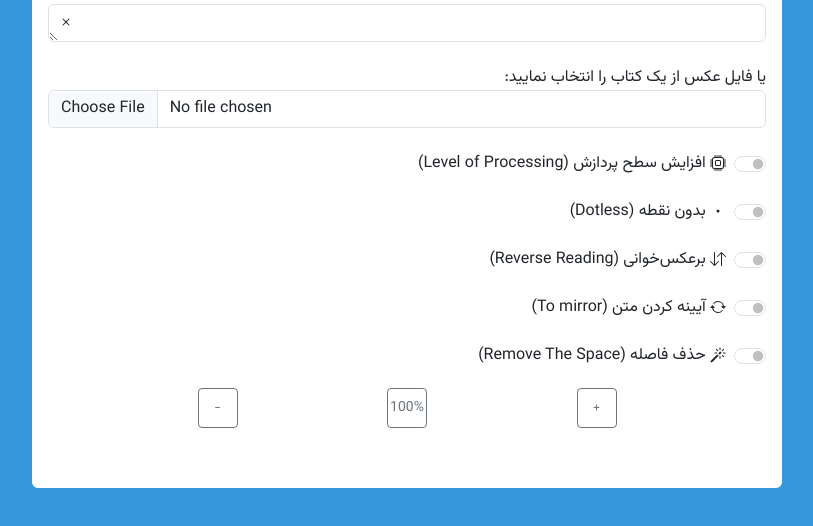
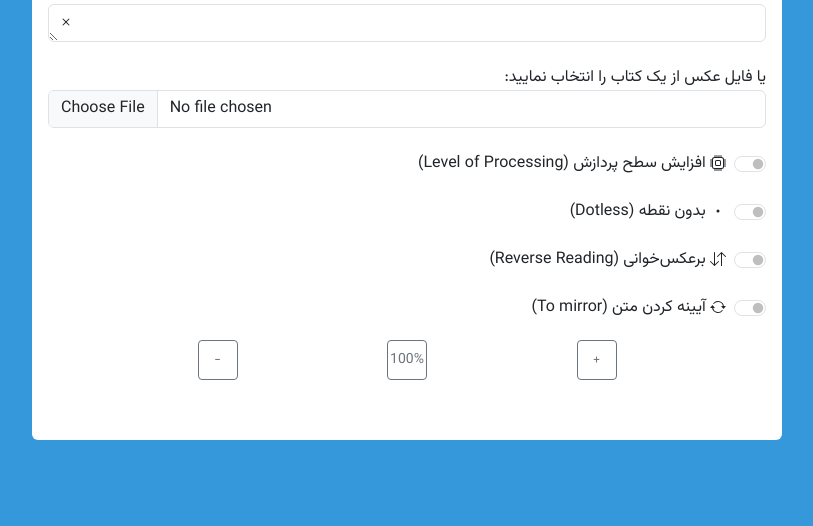
Before and after one commit to Yasinrabiee/Persian-Text-Reader, a plain HTML site: page index.html in a window 1280 px wide. Shown: the part 160-686 px from the top of the page, without its empty margins (233-1046 px from the left). Drawn offline with Linux system fonts and the light colour scheme.

Commit message:
Update index.html

```diff
--- a/index.html
+++ b/index.html
@@ -68,14 +68,14 @@
 					</svg>  آیینه کردن متن (To mirror)
 				</label>
 			</div>
-			<div class="form-check form-switch mt-4" id="removeSpace_container">
+			<!--<div class="form-check form-switch mt-4" id="removeSpace_container">
 				<input class="form-check-input" type="checkbox" role="switch" id="removeSpace">
 				<label class="form-check-label" for="mirror">
 					<svg xmlns="http://www.w3.org/2000/svg" width="16" height="16" fill="currentColor" class="bi bi-magic" viewBox="0 0 16 16">
 					  <path d="M9.5 2.672a.5.5 0 1 0 1 0V.843a.5.5 0 0 0-1 0zm4.5.035A.5.5 0 0 0 13.293 2L12 3.293a.5.5 0 1 0 .707.707zM7.293 4A.5.5 0 1 0 8 3.293L6.707 2A.5.5 0 0 0 6 2.707zm-.621 2.5a.5.5 0 1 0 0-1H4.843a.5.5 0 1 0 0 1zm8.485 0a.5.5 0 1 0 0-1h-1.829a.5.5 0 0 0 0 1zM13.293 10A.5.5 0 1 0 14 9.293L12.707 8a.5.5 0 1 0-.707.707zM9.5 11.157a.5.5 0 0 0 1 0V9.328a.5.5 0 0 0-1 0zm1.854-5.097a.5.5 0 0 0 0-.706l-.708-.708a.5.5 0 0 0-.707 0L8.646 5.94a.5.5 0 0 0 0 .707l.708.708a.5.5 0 0 0 .707 0l1.293-1.293Zm-3 3a.5.5 0 0 0 0-.706l-.708-.708a.5.5 0 0 0-.707 0L.646 13.94a.5.5 0 0 0 0 .707l.708.708a.5.5 0 0 0 .707 0z"/>
 					</svg>  حذف فاصله (Remove The Space)
 				</label>
-			</div>
+			</div> -->
 			<div id="zoom">
 				<div class="btn btn-sm btn-outline-secondary" id="zoom-in">+</div>
 				<div class="btn btn-sm btn-outline-secondary" id="zoom-100">100%</div>
```
